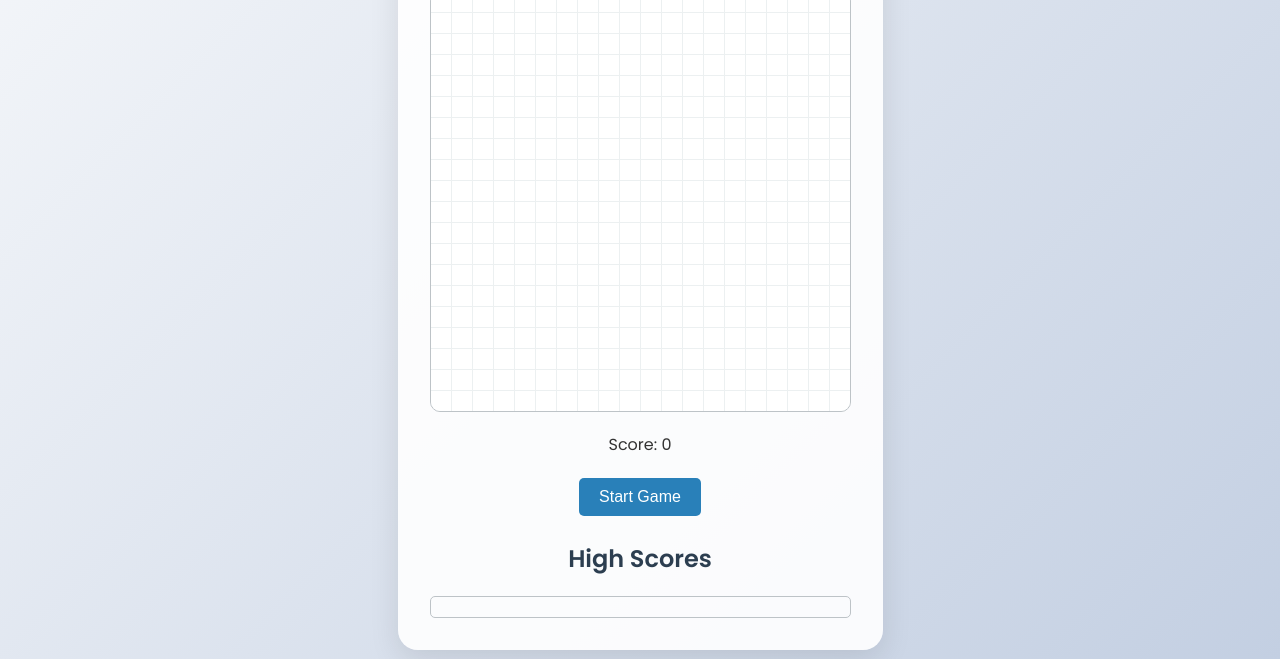
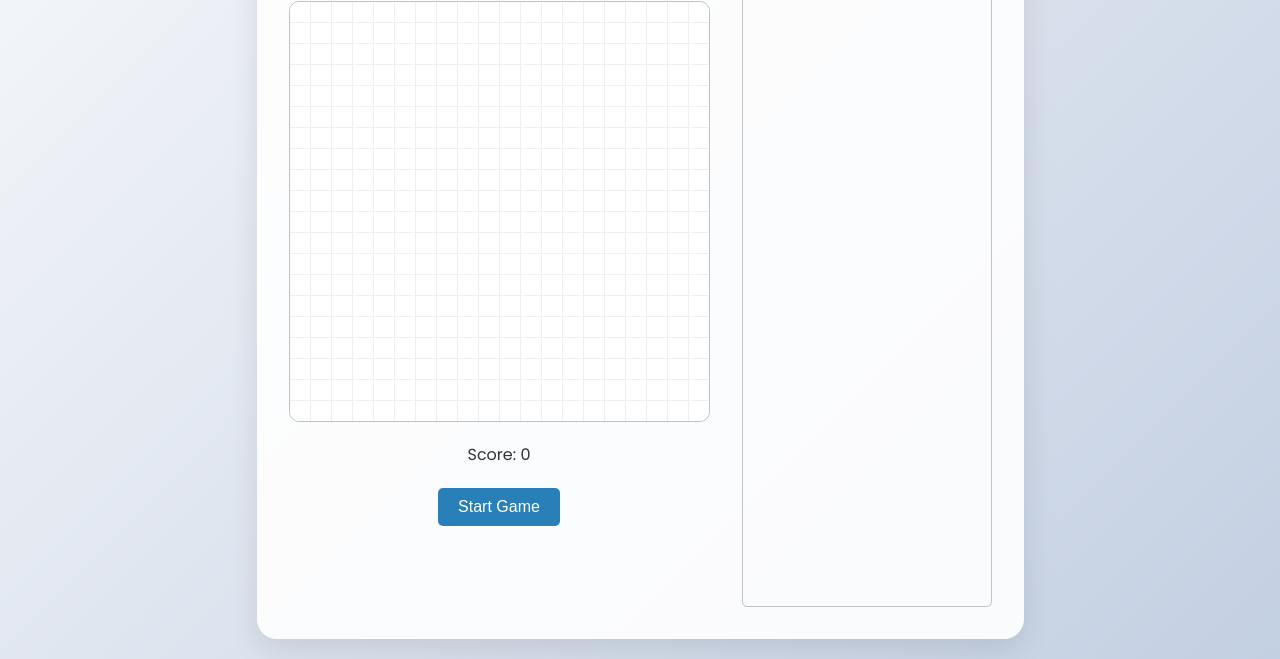
Before and after one commit to Caffeine-Gallery/squareslither-01924e079d94, a website built with Vite: page frontend/index.html in a window 1280 px wide. Shown: the part 141-800 px from the top of the page. Built offline with nearby package versions, Linux system fonts and the light colour scheme; what @dfinity/agent would draw is missing.

Commit message:
01924e16-3041-777b-968d-e0cb2eeb4f59

```diff
--- a/frontend/index.css
+++ b/frontend/index.css
@@ -10,11 +10,20 @@ body {
 }
 
 .game-container {
-    text-align: center;
+    display: flex;
     background-color: rgba(255, 255, 255, 0.9);
     border-radius: 20px;
     padding: 2rem;
     box-shadow: 0 10px 30px rgba(0, 0, 0, 0.1);
+}
+
+.game-column {
+    text-align: center;
+    margin-right: 2rem;
+}
+
+.leaderboard-column {
+    width: 250px;
 }
 
 h1, h2 {
@@ -87,11 +96,11 @@ button:hover {
 }
 
 #high-scores {
-    margin-top: 20px;
+    height: 100%;
 }
 
 .leaderboard-container {
-    max-height: 200px;
+    height: calc(100vh - 200px);
     overflow-y: auto;
     border: 1px solid #bdc3c7;
     border-radius: 5px;
--- a/frontend/index.html
+++ b/frontend/index.html
@@ -9,6 +9,7 @@
 </head>
 <body>
     <div class="game-container">
+        <div class="game-column">
             <h1>Elegant Snake</h1>
             <div id="game-board"></div>
             <div class="info-panel">
@@ -22,6 +23,8 @@
                 <button id="submit-score">Post Score</button>
                 <button id="new-game">New Game</button>
             </div>
+        </div>
+        <div class="leaderboard-column">
             <div id="high-scores">
                 <h2>High Scores</h2>
                 <div class="leaderboard-container">
@@ -29,6 +32,7 @@
                 </div>
             </div>
         </div>
+    </div>
     <script type="module" src="index.js"></script>
 </body>
 </html>
```
Lines whose indentation alone changed are shown as unchanged.
